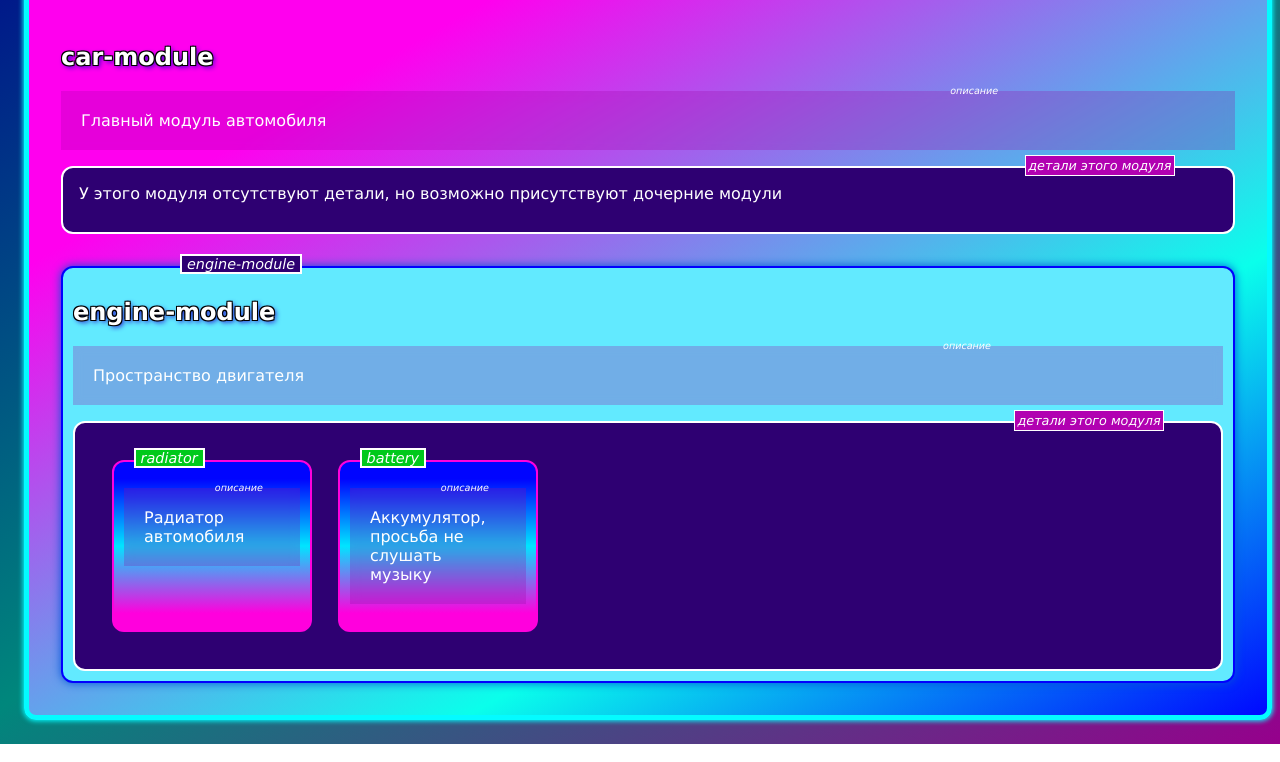
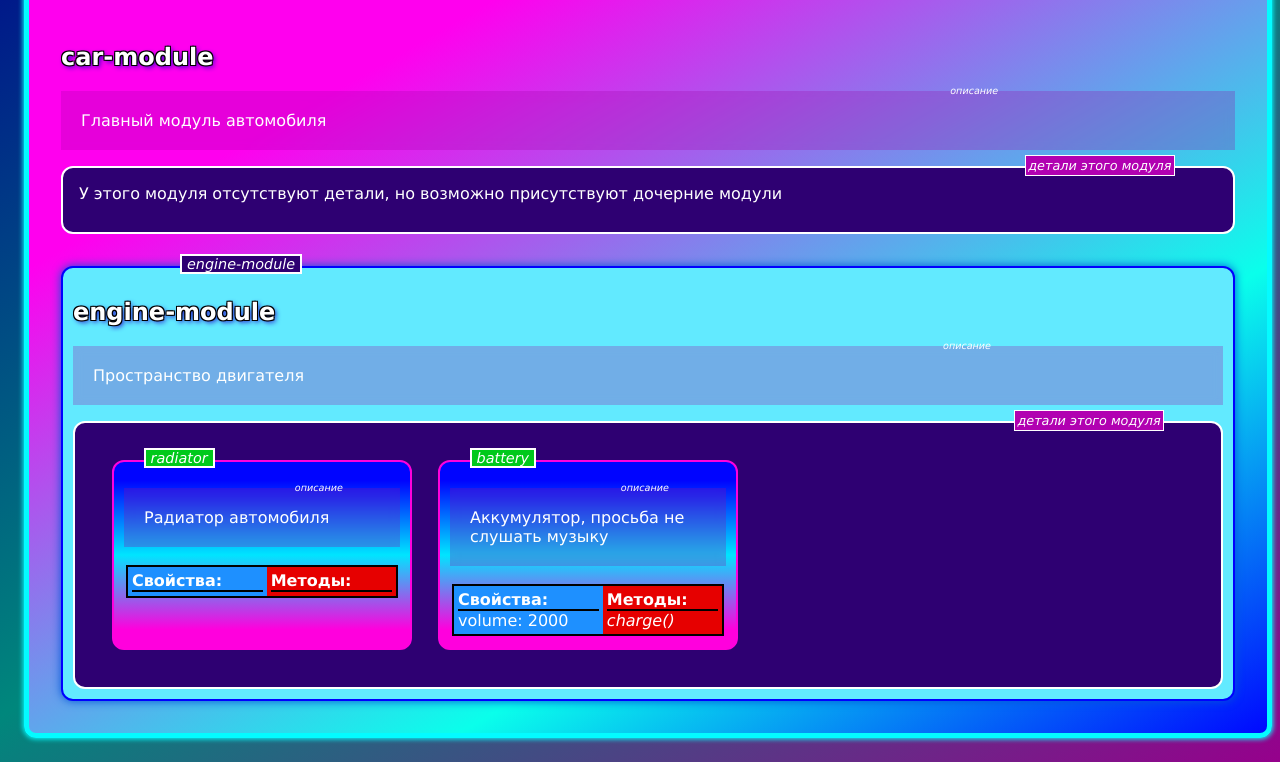
Before and after one commit to satanov-asain/dive-angular-imitation, a website built with Vite: page index.html in a window 1280 px wide. Shown: the part 129-891 px from the top of the page. Built offline with nearby package versions, Linux system fonts and the light colour scheme.

Commit message:
props & methods

```diff
--- a/src/app/main.ts
+++ b/src/app/main.ts
@@ -4,80 +4,12 @@ import './CarModule';
 // import { moduleRegistry, Constructor } from '../libs/decorators';
 
 import { moduleRegistry } from "../libs/decorators";
-import { AppBootstrap, ComponentRender } from "../libs/renderMachine/app.bootstrap";
+import { AppBootstrap} from "../libs/renderMachine/app.bootstrap";
+import { ComponentRender, ComponentsStylesService } from '../libs/renderMachine/render.engine';
 
-// function renderApp(): void {
-//   const root = document.getElementById('app');
-//   if (!root) return;
+const stylesService = new ComponentsStylesService;
 
-//   function renderModule(cls: Constructor): HTMLElement {
-//     const meta = (cls as any).__moduleMetadata;
-//     const modDiv = document.createElement('div');
-//     modDiv.style.border = '2px solid blue';
-//     modDiv.style.padding = '10px';
-//     modDiv.style.margin = '10px';
-
-//     if (meta.isRoot) {
-//       modDiv.style.backgroundColor = '#e0f7fa';
-//       modDiv.style.boxShadow = '0 0 10px rgba(0, 150, 136, 0.5)';
-//       modDiv.style.border = '2px solid rgba(0, 150, 136, 0.5)';
-//     }
-
-//     const title = document.createElement('h2');
-//     title.textContent = meta.nameSelector;
-//     modDiv.appendChild(title);
-
-//     const desc = document.createElement('p');
-//     desc.textContent = meta.descriptionTemplate;
-//     modDiv.appendChild(desc);
-
-//     for (const decl of meta.declarations) {
-//       if ((decl as any).__moduleMetadata) {
-//         modDiv.appendChild(renderModule(decl));
-//       } else if ((decl as any).__itemMetadata) {
-//         modDiv.appendChild(renderItem(decl));
-//       }
-//     }
-
-//     return modDiv;
-//   }
-
-//   function renderItem(cls: Constructor): HTMLElement {
-//     const meta = (cls as any).__itemMetadata;
-//     const itemDiv = document.createElement('div');
-//     itemDiv.style.border = '1px solid red';
-//     itemDiv.style.margin = '5px';
-//     itemDiv.style.padding = '5px';
-//     itemDiv.style.width = '200px';
-
-//     const label = document.createElement('label');
-//     label.textContent = meta.nameSelector;
-//     itemDiv.appendChild(label);
-
-//     const desc = document.createElement('p');
-//     desc.textContent = meta.descriptionTemplate;
-//     itemDiv.appendChild(desc);
-
-//     return itemDiv;
-//   }
-
-//   // moduleRegistry.forEach((cls) => {
-//   //   root.appendChild(renderModule(cls));
-//   // });
-
-//   moduleRegistry.find(module => {
-//     const {declarations, isRoot} = (module as any).__moduleMetadata;
-
-//     if(isRoot && declarations.length){
-//       root.appendChild(renderModule(module));
-//     }
-//   })
-// }
-
-// renderApp();
-
-
-const componentRenderService = new ComponentRender();
+const componentRenderService = new ComponentRender(stylesService);
 
 const AppBootstrapService = new AppBootstrap(componentRenderService, moduleRegistry);
 
--- a/src/app/modules/engine/items/battery.item.ts
+++ b/src/app/modules/engine/items/battery.item.ts
@@ -4,4 +4,11 @@ import { Item } from "../../../../libs/decorators";
     nameSelector: 'battery',
     descriptionTemplate: 'Аккумулятор, просьба не слушать музыку'
 })
-export class BatteryItem{}''
+export class BatteryItem{
+
+    volume: number = 2000;
+
+    charge(): void {
+        console.log('battery charging');
+    }
+};
--- a/src/libs/renderMachine/app.bootstrap.ts
+++ b/src/libs/renderMachine/app.bootstrap.ts
@@ -1,4 +1,5 @@
-import { componentType, Constructor, ItemMetadata, ModuleMetadata } from "../decorators";
+import { Constructor } from "../decorators";
+import { ComponentRender } from "./render.engine";
 
 export class AppBootstrap{
 
@@ -23,78 +24,3 @@ export class AppBootstrap{
 
 
 }
-
-export class ComponentRender{
-
-    constructor(){}
-
-    renderModule(module: Constructor): HTMLElement{
-        const meta = (module as any).__moduleMetadata;
-        const moduleElement = document.createElement('div');
-        const declaraionsContainer = document.createElement('div');
-        declaraionsContainer.classList.add('declarations');
-        this.setModuleStyles(moduleElement, meta);
-
-        this.renderTitle(moduleElement, meta);
-        this.renderLabel(moduleElement, meta, 'Module');
-        this.renderTemplate(moduleElement, meta);
-        moduleElement.appendChild(declaraionsContainer);
-
-        for (const decl of meta.declarations) {
-          if ((decl as any).__moduleMetadata) {
-            moduleElement.appendChild(this.renderModule(decl));
-          } else if ((decl as any).__itemMetadata) {
-            declaraionsContainer.append(this.renderItem(decl));
-          }
-        }
-
-
-        return moduleElement;
-    }
-
-    renderItem(item: Constructor): HTMLElement{
-        const meta = (item as any).__itemMetadata;
-        const itemElement = document.createElement('div');
-        this.setItemStyles(itemElement);
-
-        this.renderLabel(itemElement, meta, 'Item');
-
-        this.renderTemplate(itemElement, meta);
-
-        return itemElement;
-    }
-
-    private setModuleStyles(element: HTMLElement, meta: ModuleMetadata): void{
-        element.classList.add('module');
-          if (meta.isRoot) {
-                element.classList.add('root-module');
-          }
-    }
-
-    private setItemStyles(element: HTMLElement){
-        element.classList.add('item');
-    }
-
-    private renderLabel(element: HTMLElement, meta: ModuleMetadata | ItemMetadata, type: componentType) {
-        const label = document.createElement('label');
-        label.textContent = meta.nameSelector;
-        label.classList.add('label');
-        label.classList.add(`label-${type.toLowerCase()}`);
-
-        element.appendChild(label);
-    }
-
-    private renderTemplate(element: HTMLElement, meta: ModuleMetadata | ItemMetadata){
-        const desc = document.createElement('p');
-        desc.textContent = meta.descriptionTemplate;
-        desc.classList.add('template');
-        element.appendChild(desc);
-    }
-
-    private renderTitle(element: HTMLElement, meta: ModuleMetadata | ItemMetadata) {
-        const title = document.createElement('h2');
-        title.textContent = meta.nameSelector;
-        element.appendChild(title);
-    }
-
-}
--- /dev/null
+++ b/src/libs/renderMachine/render.engine.ts
@@ -0,0 +1,147 @@
+import { Constructor, ModuleMetadata, ItemMetadata, componentType } from "../decorators";
+
+export class ComponentRender{
+
+    constructor(
+        private _stylesService: ComponentsStylesService
+    ){}
+
+    renderModule(module: Constructor): HTMLElement{
+        const meta = (module as any).__moduleMetadata;
+        const moduleElement = document.createElement('div');
+        const declaraionsContainer = document.createElement('div');
+        declaraionsContainer.classList.add('declarations');
+        this._stylesService.setModuleStyles(moduleElement, meta);
+
+        this.renderTitle(moduleElement, meta);
+        this.renderLabel(moduleElement, meta, 'Module');
+        this.renderTemplate(moduleElement, meta);
+        moduleElement.appendChild(declaraionsContainer);
+
+        for (const decl of meta.declarations) {
+          if ((decl as any).__moduleMetadata) {
+            moduleElement.appendChild(this.renderModule(decl));
+          } else if ((decl as any).__itemMetadata) {
+            declaraionsContainer.append(this.renderItem(decl));
+          }
+        }
+
+
+        return moduleElement;
+    }
+
+    renderItem(item: Constructor): HTMLElement{
+        const meta = (item as any).__itemMetadata;
+        const itemElement = document.createElement('div');
+        this._stylesService.setItemStyles(itemElement);
+
+        this.renderLabel(itemElement, meta, 'Item');
+
+        this.renderTemplate(itemElement, meta);
+
+        this.renderTable(itemElement, item);
+
+        return itemElement;
+    }
+
+    private renderTable(parent: HTMLElement, item: Constructor) {
+        const table = document.createElement('table');
+        table.classList.add('table');
+
+        const t_row = document.createElement('tr');
+
+        this.renderProps(t_row, item);
+        this.renderMethods(t_row, item);
+
+
+        table.appendChild(t_row);
+        parent.appendChild(table);
+    }
+
+    private renderLabel(parent: HTMLElement, meta: ModuleMetadata | ItemMetadata, type: componentType) {
+        const label = document.createElement('label');
+        label.textContent = meta.nameSelector;
+        label.classList.add('label');
+        label.classList.add(`label-${type.toLowerCase()}`);
+
+        parent.appendChild(label);
+    }
+
+    private renderTemplate(parent: HTMLElement, meta: ModuleMetadata | ItemMetadata){
+        const desc = document.createElement('p');
+        desc.textContent = meta.descriptionTemplate;
+        desc.classList.add('template');
+        parent.appendChild(desc);
+    }
+
+    private renderTitle(parent: HTMLElement, meta: ModuleMetadata | ItemMetadata) {
+        const title = document.createElement('h2');
+        title.textContent = meta.nameSelector;
+        parent.appendChild(title);
+    }
+
+    private renderProps(parent: HTMLElement, item: Constructor) {
+        const instance = new item();
+
+        const propsContainer = document.createElement('div');
+        this._stylesService.setPropsStyles(propsContainer);
+        propsContainer.innerHTML = '<strong>Свойства:</strong><ul></ul>';
+        const propsList = propsContainer.querySelector('ul')!;
+
+        for (const key of Object.getOwnPropertyNames(instance)) {
+            const li = document.createElement('li');
+            li.textContent = `${key}: ${instance[key]}`;
+            li.title = `Значение: ${instance[key]}`;
+            propsList.appendChild(li);
+          }
+
+          parent.appendChild(propsContainer);
+    }
+
+    private renderMethods(parent: HTMLElement, item: Constructor) {
+        const instance = new item();
+
+
+        const methodsContainer = document.createElement('div');
+        this._stylesService.setMethodsStyles(methodsContainer);
+        methodsContainer.innerHTML = '<strong>Методы:</strong><ul></ul>';
+        const methodsList = methodsContainer.querySelector('ul')!;
+
+        for (const key of Object.getOwnPropertyNames(item.prototype)) {
+            if (key !== 'constructor' && typeof item.prototype[key] === 'function') {
+              const li = document.createElement('li');
+              li.textContent = `${key}()`;
+              li.style.cursor = 'pointer';
+              li.onclick = () => {
+                instance[key]();
+                alert(`Вызвано ${key}`);
+              }
+              methodsList.appendChild(li);
+            }
+          }
+
+          parent.appendChild(methodsContainer);
+    }
+
+}
+
+export class ComponentsStylesService {
+     setModuleStyles(element: HTMLElement, meta: ModuleMetadata): void{
+        element.classList.add('module');
+          if (meta.isRoot) {
+                element.classList.add('root-module');
+          }
+    }
+
+     setItemStyles(element: HTMLElement){
+        element.classList.add('item');
+    }
+
+    setPropsStyles(element: HTMLElement){
+        element.classList.add('props');
+    }
+
+    setMethodsStyles(element: HTMLElement){
+        element.classList.add('methods');
+    }
+}
--- a/src/styles/components/item.css
+++ b/src/styles/components/item.css
@@ -3,7 +3,7 @@
     border: 2px solid rgba(255, 0, 221, 1) ;
     margin: 5px;
     padding: 10px;
-    width: 200px;
+    width: 300px;
     background: #0004ff;
     background: linear-gradient(180deg, rgba(0, 4, 255, 1) 10%, rgba(0, 229, 255, 1) 50%, rgba(255, 0, 221, 1) 90%);
     transition: all 500ms ease-in-out;
--- a/src/styles/layout.css
+++ b/src/styles/layout.css
@@ -77,3 +77,50 @@ div {
     background-color: white;
     color: black;
 }
+
+table{
+    width: 100%;
+}
+
+table div{
+    border-radius: 0px;
+}
+
+tr{
+    width: 100%;
+    display: flex;
+    /* justify-content: space-between; */
+    border: 2px solid black;
+}
+
+tr div {
+    flex-grow: 1;
+    padding: 4px;
+}
+tr strong {
+    display: block;
+    border-bottom: 2px solid black;
+}
+
+tr ul {
+    list-style: none;
+    padding: 0;
+    margin: 0;
+}
+
+.props {
+    background-color: dodgerblue;
+}
+
+.methods {
+    background-color: rgb(230, 0, 0)
+}
+
+.methods li {
+    font-style: italic;
+    transition: all 300ms;
+}
+.methods li:active {
+    background-color: rgb(0, 255, 64);
+    color: black;
+}
```
